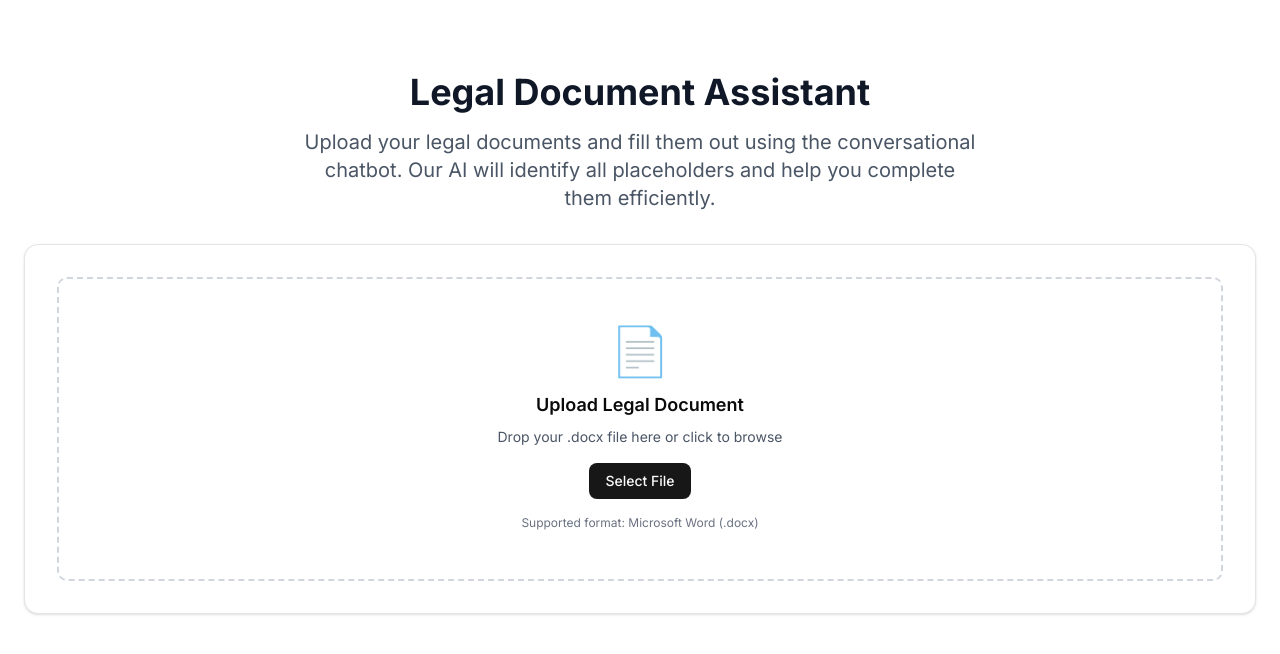
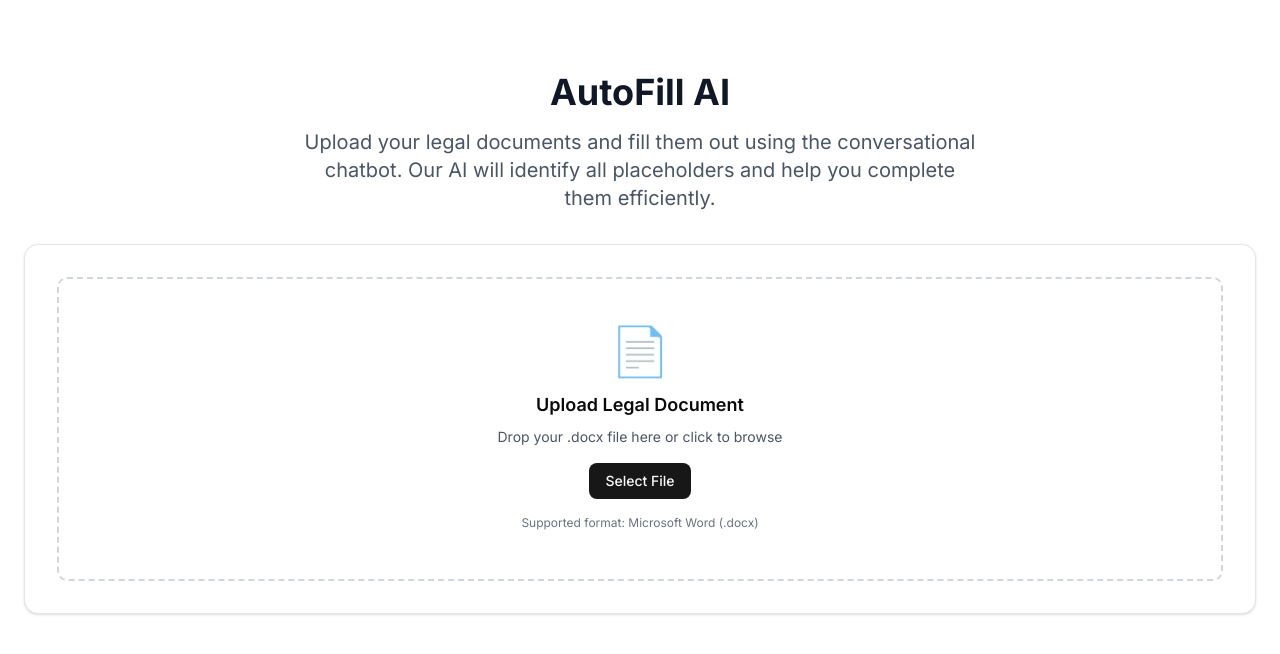
Before and after one commit to AmishaMe24/AutoFill-AI, a Next.js app: page / in a window 1280 px wide. Shown: the top 654 px of the page. Built offline with nearby package versions, Linux system fonts and the light colour scheme.

Commit message:
landing page changes

```diff
--- a/components/Hero.tsx
+++ b/components/Hero.tsx
@@ -19,7 +19,7 @@ export default function Hero({ hasContent, onFileProcessed, onReset }: HeroProps
     return (
       <div className="flex justify-between items-center">
         <div className="text-sm text-gray-600">
-          Welcome to Voice Based Legal Document Assistant
+          Welcome to AutoFill AI
         </div>
         <Button variant="outline" onClick={onReset}>
           Back to Home
@@ -32,7 +32,7 @@ export default function Hero({ hasContent, onFileProcessed, onReset }: HeroProps
     <div className="text-center space-y-8 py-12">
       <div className="space-y-4">
         <h1 className="text-4xl font-bold text-gray-900">
-          Legal Document Assistant
+          AutoFill AI
         </h1>
         <p className="text-xl text-gray-600 max-w-2xl mx-auto">
           Upload your legal documents and fill them out using the conversational chatbot.
```
